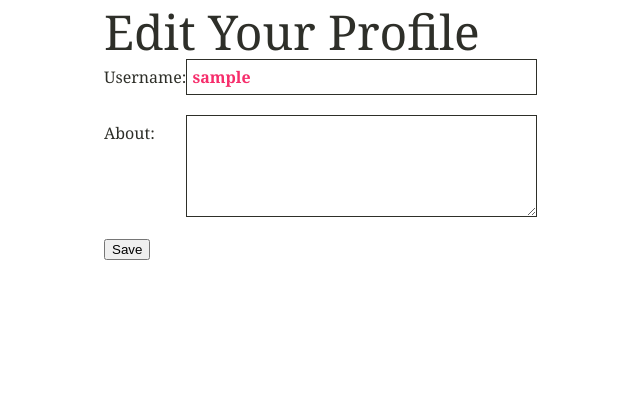
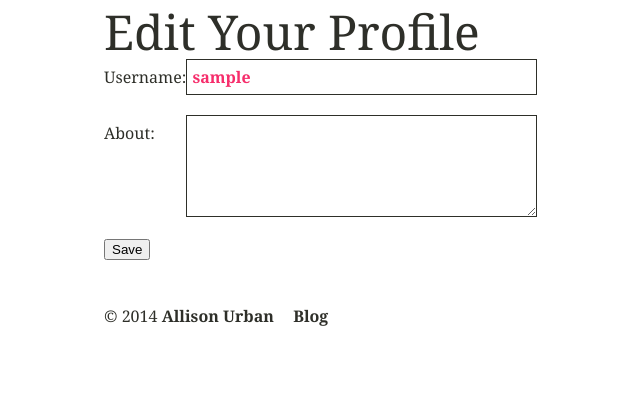
Before and after one commit to allisonurban/1sd0, a Flask app: page /edit in a window 1280 px wide. Shown: the part 46-455 px from the top of the page, without its empty margins (236-876 px from the left). Run offline with Flask 2, Linux system fonts and the light colour scheme; a user stored in the database is signed in; data comes from the database, SQL or seed files in the repository; parts of the project's set-up code (start-up, migrations or seed data) failed here and were passed over; some libraries are stand-ins or nearby versions.

Commit message:
add footer

```diff
--- a/app/static/css/style.css
+++ b/app/static/css/style.css
@@ -16,6 +16,17 @@ body {
     -webkit-box-sizing: border-box;
     box-sizing: border-box;
     vertical-align: baseline; }
+
+footer {
+    box-sizing: border-box;
+    padding: 15px 0;
+}
+footer ul {
+    list-style-type: none; }
+footer ul li {
+    display: inline-block;
+    padding-right: 15px;
+}
 
 .athelas {
     font-family: "athelas", Georgia, serif; }
@@ -340,7 +351,7 @@ nav.more-sentences a.older {
         padding: 5px; }
 
     .banner-message {
-        padding: 0; }
+        padding: 0 15px; }
 
     .hero {
         margin-top: 0;
@@ -361,7 +372,8 @@ nav.more-sentences a.older {
         padding-right: 15px; }
 
     .sentence blockquote {
+        box-sizing: border-box;
         padding-left: 15px;
-        padding-right: 15px }
+        padding-right: 15px; }
 
 }
--- a/app/templates/base.html
+++ b/app/templates/base.html
@@ -18,5 +18,6 @@
 			{% block content %}
 			{% endblock %}
 		</section>
+		{% include '/shared/_footer.html' %}
 	</body>
 </html>
--- /dev/null
+++ b/app/templates/shared/_footer.html
@@ -0,0 +1,6 @@
+<footer class="line content footer">
+    <ul>
+        <li>&copy; 2014 <a href="http://allisonurban.com">Allison Urban</a></li>
+        <li><a href="http://1sentencedaily.tumblr.com">Blog</a></li>
+    </ul>
+</footer>
```
